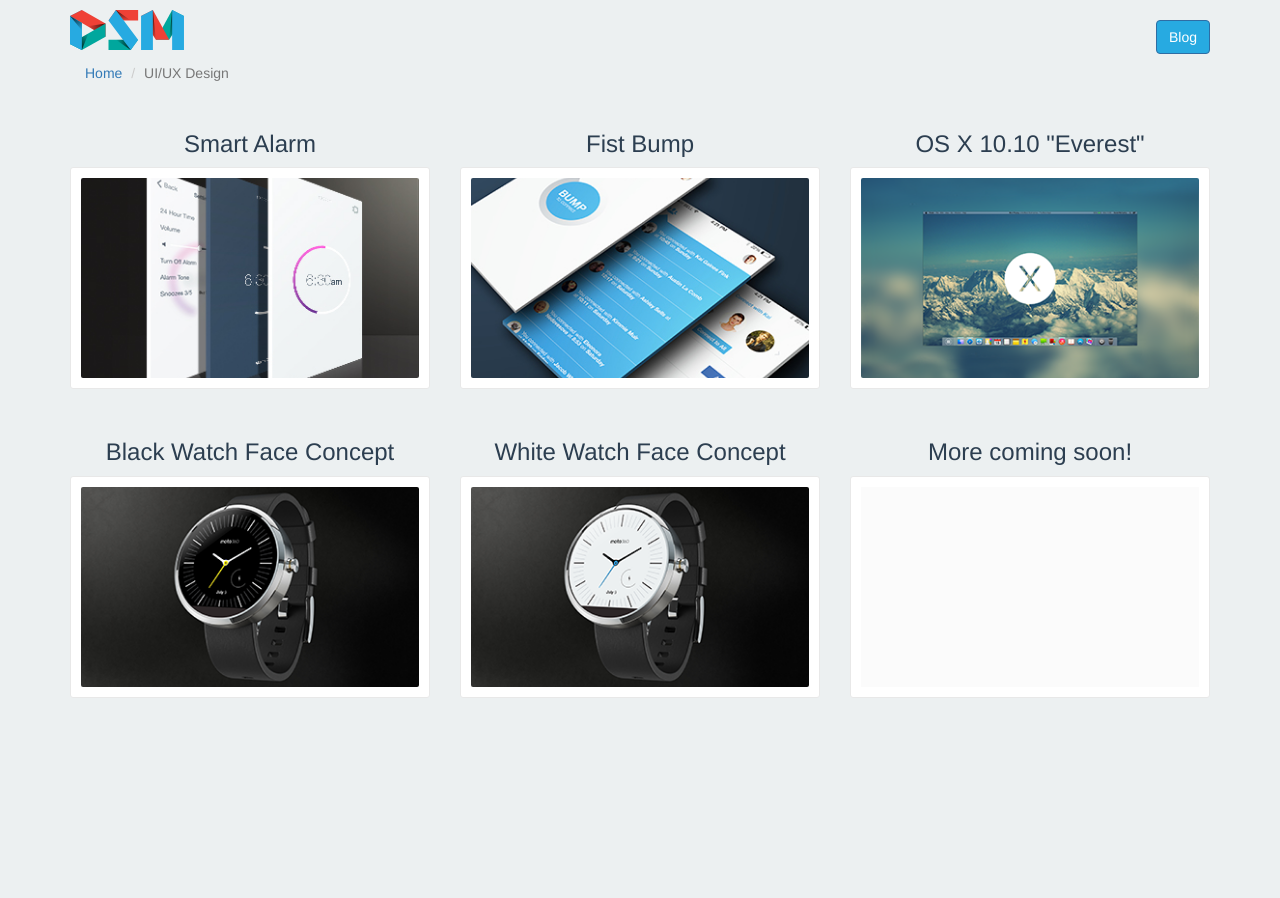
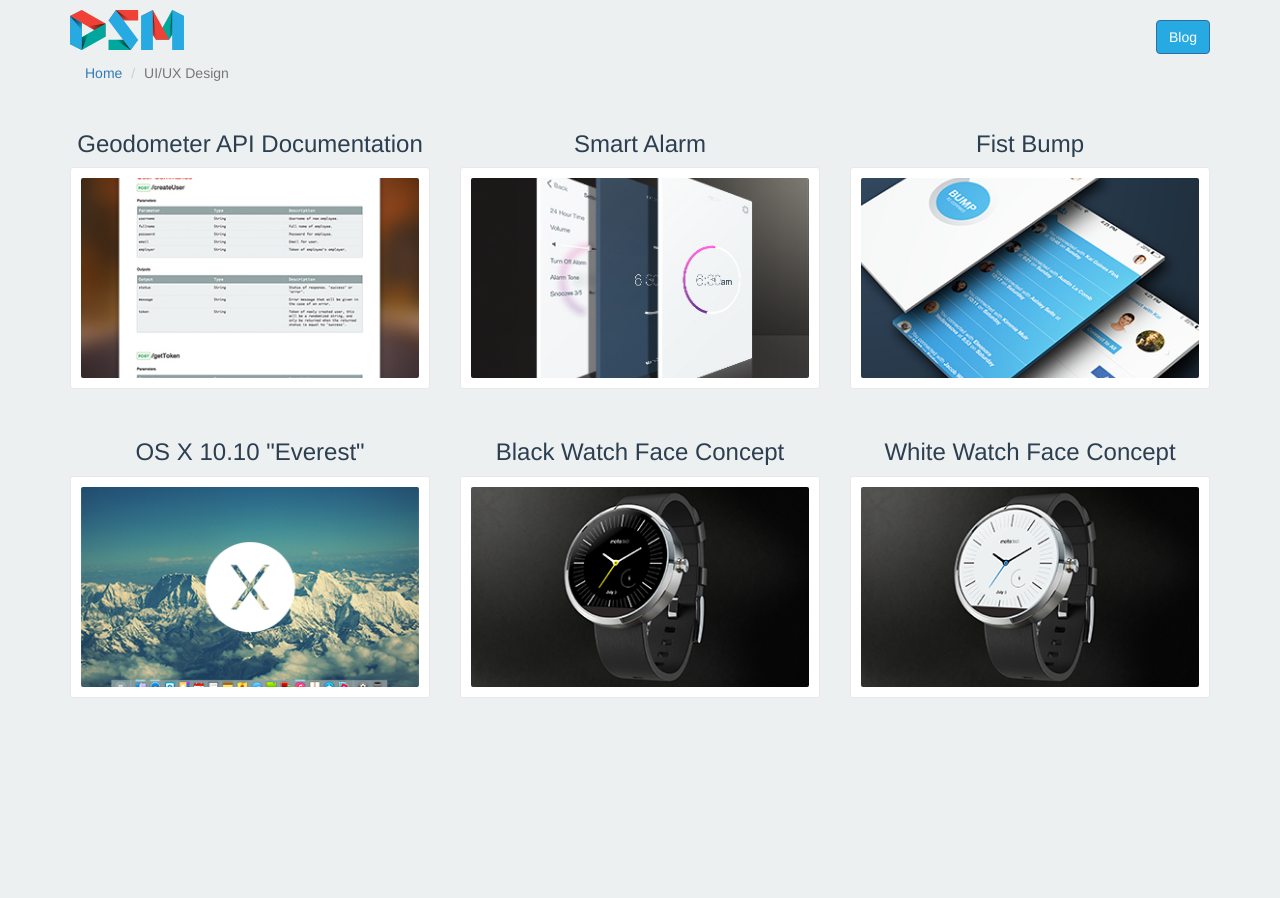
Before and after one commit to AsLittleDesign/myportfolio, a PHP site: page /uidesign.php in a window 1280 px wide. After the commit the page ends 697 px from the top, so only its background shows below. Run offline with PHP 8.4, Linux system fonts and the light colour scheme; some libraries are stand-ins or nearby versions.

Commit message:
style stuff

```diff
--- a/style/main.css
+++ b/style/main.css
@@ -6,6 +6,9 @@ Colors:
 */
 
 
+* {
+    font-family: Avenir,"Helvetica Neue",Helvetica,Arial,sans-serif;
+}
 
 body {
     background-color: #ecf0f1!important;
@@ -296,7 +299,6 @@ h3 {
     bottom: 0;
     font-size: 0;
     width: 100%;
-    font-weight: bold;
     overflow: hidden;
     transition:         background-color .20s ease-in-out, height .20s ease-in-out;
     -webkit-transition: background-color .20s ease-in-out, height .20s ease-in-out;
--- a/uidesign.php
+++ b/uidesign.php
@@ -22,6 +22,16 @@
 			<div class="container">
 				<div class="row">
 					<div class="col-md-4 portfolio-piece">
+						<h3 class="portfolio-title">Geodometer API Documentation</h3>
+						<div class="portfolio-border">
+							<div class="portfolio-pic" style="background-image: url('img/uidesign/thumb/geodometer.jpg')">
+								<a title="API documentation that I designed for our team at Startup Weekend." rel="lightbox" href="img/uidesign/geodometer.jpg">
+									<div class="lightlink"></div>
+								</a>
+							</div>
+						</div>
+					</div>
+					<div class="col-md-4 portfolio-piece">
 						<h3 class="portfolio-title">Smart Alarm</h3>
 						<div class="portfolio-border">
 							<div class="portfolio-pic" style="background-image: url('img/uidesign/thumb/alarm.jpg')">
@@ -41,6 +51,8 @@
 							</div>
 						</div>
 					</div>
+				</div>
+				<div class="row break">
 					<div class="col-md-4 portfolio-piece">
 						<h3 class="portfolio-title">OS X 10.10 "Everest"</h3>
 						<div class="portfolio-border">
@@ -51,8 +63,6 @@
 							</div>
 						</div>
 					</div>
-				</div>
-				<div class="row break">
 					<div class="col-md-4 portfolio-piece">
 						<h3 class="portfolio-title">Black Watch Face Concept</h3>
 						<div class="portfolio-border">
@@ -73,17 +83,6 @@
 							</div>
 						</div>
 					</div>
-					<div class="col-md-4 portfolio-piece">
-						<h3 class="portfolio-title">More coming soon!</h3>
-						<div class="portfolio-border">
-							<div class="portfolio-pic" style="">
-								<div class="portfolio-placeholder"></div>
-							</div>
-						</div>
-					</div>
-					<div class="col-md-4 portfolio-piece">
-						<div class="portfolio-pic" style=""></div>
-					</div>
 				</div>
 			</div>
 		</section>
```
Also changed, not shown: img/projects/osx/osx_promo.png, img/uidesign/alarm.jpg, img/uidesign/geodometer.jpg (added), img/uidesign/thumb/geodometer.jpg (added).
